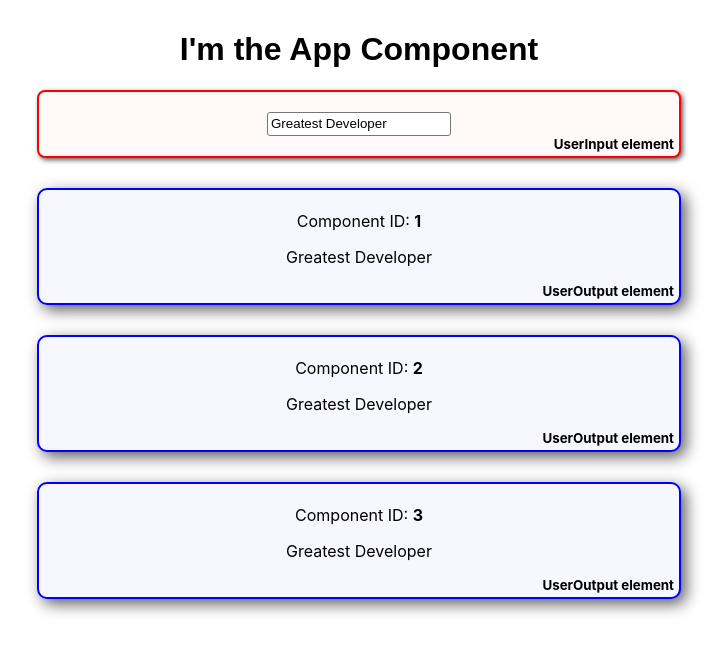
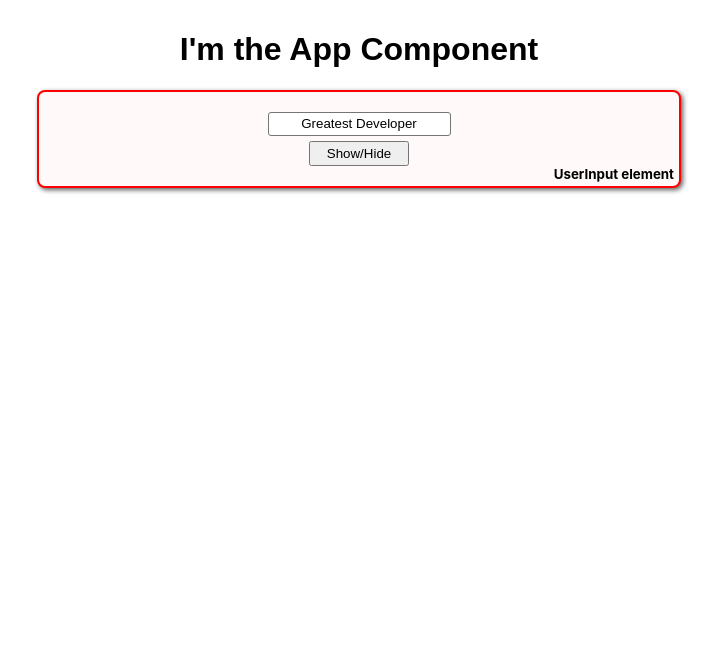
Before and after one commit to renanzulian/react-forfun, a React (Create React App) app: page / in a window 1280 px wide. Shown: the top 652 px of the page, without its empty margins (281-1008 px from the left). Built offline with nearby package versions, Linux system fonts and the light colour scheme.

Commit message:
Finished the assignment 1

```diff
--- a/src/App.css
+++ b/src/App.css
@@ -39,5 +39,14 @@ input {
     border: rgb(117, 117, 117) solid 1px;
     border-radius: 3px;
     height: 20px;
-    padding-left: 3px;
+    text-align: center;
 }
+
+button {
+    display: block;
+    margin: auto;
+    margin-top: 5px;
+    cursor: pointer;
+    height: 25px;
+    width: 100px;
+}
--- a/src/App.js
+++ b/src/App.js
@@ -5,7 +5,9 @@ import UserInput from './UserInput/UserInput'
 
 class App extends Component {
   state = {
-    username: 'Greatest Developer'
+    username: 'Greatest Developer',
+    showOutputs: false,
+    users: [1, 2, 3, 4]
   }
 
   userHandler = (event) => {
@@ -14,14 +16,29 @@ class App extends Component {
     })
   }
 
+  toggleOutputHandler = () => {
+    const currentState = this.state.showOutputs
+    this.setState({
+      showOutputs: !currentState
+    })
+  }
+
   render() {
     return (
     <div className="App">
       <h1>I'm the App Component</h1>
-      <UserInput content={this.state.username} change={this.userHandler}/>
-      <UserOutput identity="1" content={this.state.username} />
-      <UserOutput identity="2" content={this.state.username} />
-      <UserOutput identity="3" content={this.state.username} />
+      <UserInput content={this.state.username} change={this.userHandler} click={this.toggleOutputHandler} />
+      {
+        this.state.showOutputs ?
+        <div>
+          {
+            this.state.users.map(user => {
+              return <UserOutput identity={user} key={user} content={this.state.username} />
+            })
+          }
+        </div> : null
+      }
+
     </div>
     )
   }
--- a/src/UserInput/UserInput.js
+++ b/src/UserInput/UserInput.js
@@ -4,6 +4,7 @@ const userInput = (props) => {
     return (
         <div className="UserInput">
             <input type="text" onChange={props.change} value={props.content}/>
+            <button onClick={props.click} > Show/Hide </button>
             <small>UserInput element</small>
         </div>
     )
```
